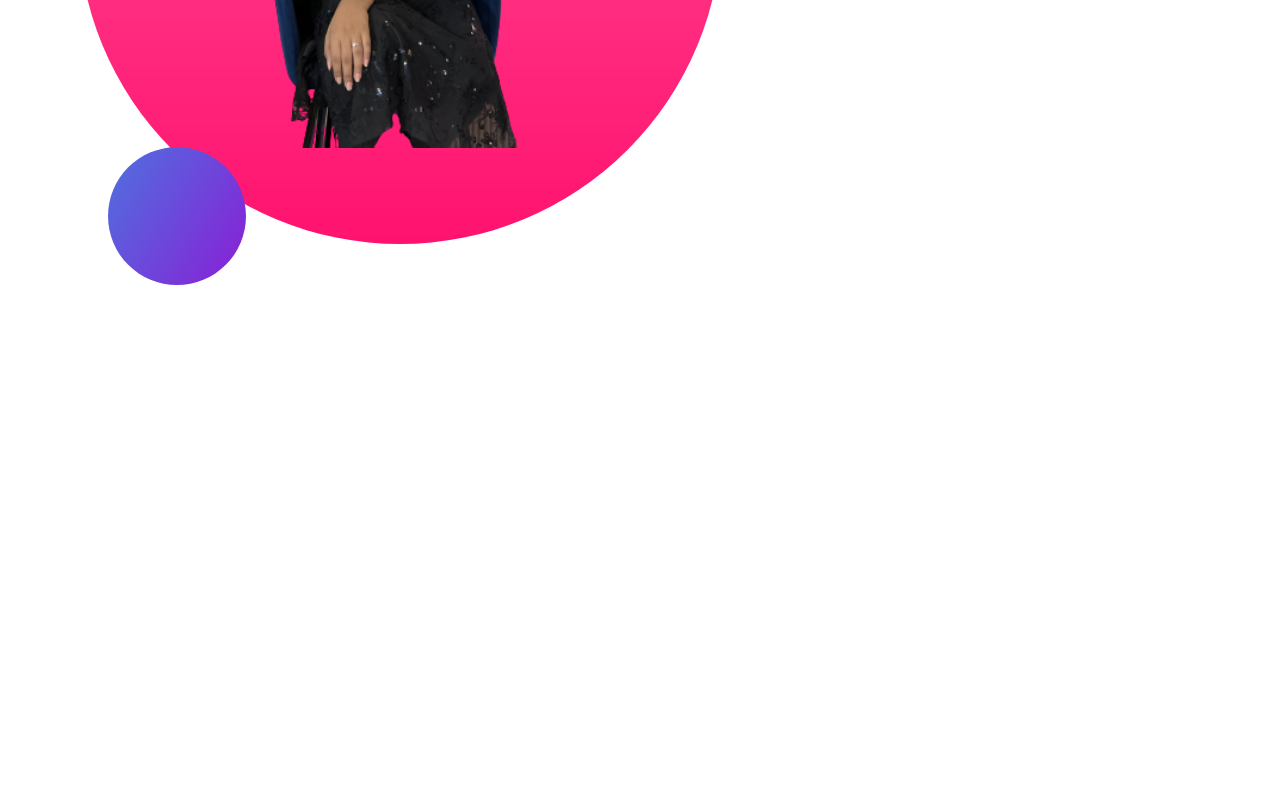
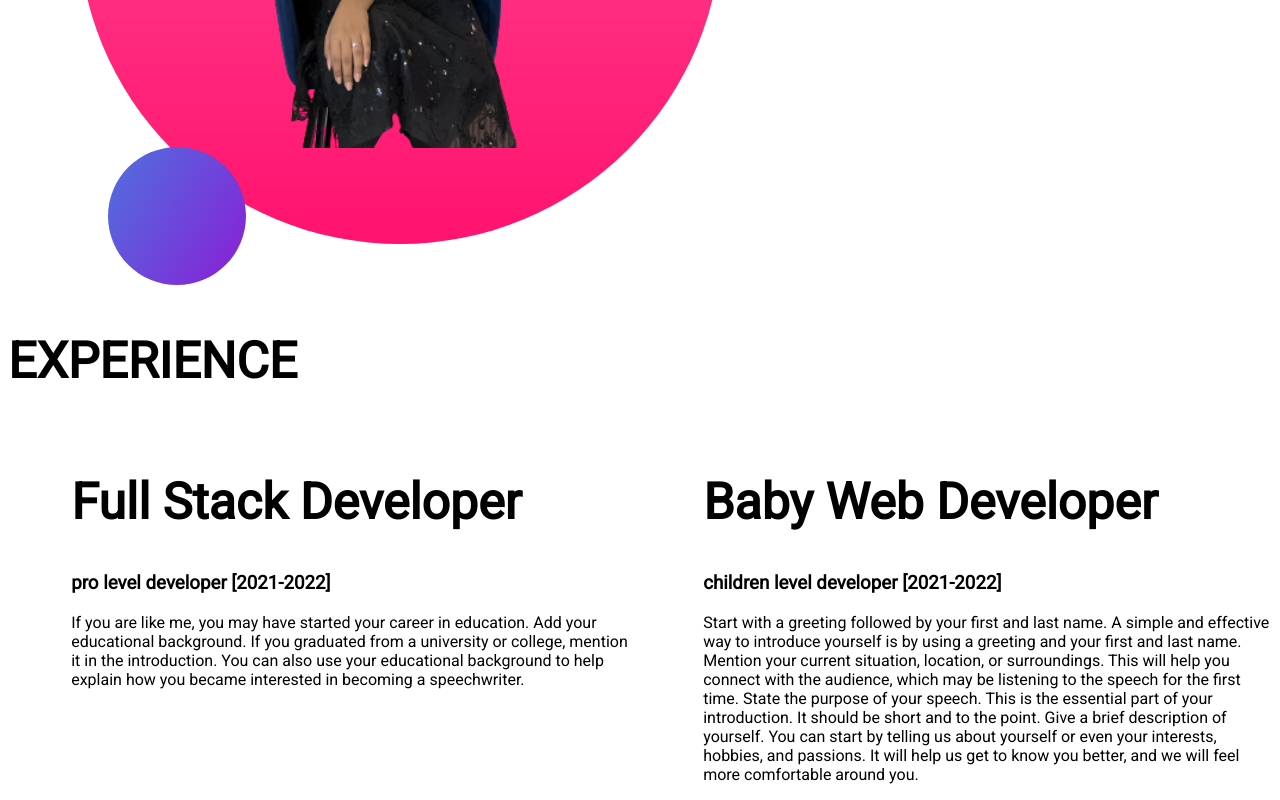
Before and after one commit to juthijafrin/developer-portfolio, a plain HTML site: page index.html in a window 1280 px wide. Shown: the part 807-1607 px from the top of the page. Before the commit the page ends 1097 px from the top, so only its background shows below. Drawn offline with Linux system fonts and the light colour scheme.

Commit message:
second commit

```diff
--- a/index.html
+++ b/index.html
@@ -13,7 +13,7 @@
 </head>
 
 <body>
-    <section class="top-banner">
+    <section class="top-banner flexiable-container">
         <div class="half-width">
             <h1>WELCOME TO</h1>
             <h1><span class="red-color">Jafrin Sultana</span> world</h1>
@@ -25,7 +25,7 @@
             <img src="image/juthi.png" alt="">
         </div>
     </section>
-    <section class="dream big">
+    <section class="dream big flexiable-container">
         <div>
             <img src="image/my-bg2.png" alt="">
         </div>
@@ -35,6 +35,39 @@
             <a class="link-button" target="_blank" href="https://www.linkedin.com/feed/">Download Resume</a>
         </div>
     </section>
+    <section class="half-track">
+        <h1>EXPERIENCE</h1>
+        <div class="flexiable-container">
+            <div class="half-width">
+                <h1>Full Stack Developer</h1>
+                <h3>pro level developer [2021-2022]</h3>
+                <p>If you are like me, you may have started your career in education. Add your educational background.
+                    If
+                    you graduated from a university or college, mention it in the introduction. You can also use your
+                    educational background to help explain how you became interested in becoming a speechwriter.</p>
+
+
+            </div>
+            <div class="half-width">
+                <h1>Baby Web Developer</h1>
+                <h3>children level developer [2021-2022]</h3>
+                <p>Start with a greeting followed by your first and last name. A simple and effective way to introduce
+                    yourself is by using a greeting and your first and last name.
+                    Mention your current situation, location, or surroundings. This will help you connect with the
+                    audience,
+                    which may be listening to the speech for the first time.
+                    State the purpose of your speech. This is the essential part of your introduction. It should be
+                    short
+                    and to the point.
+                    Give a brief description of yourself. You can start by telling us about yourself or even your
+                    interests,
+                    hobbies, and passions. It will help us get to know you better, and we will feel more comfortable
+                    around
+                    you.
+                </p>
+            </div>
+        </div>
+    </section>
 
 
 </body>
--- a/style.css
+++ b/style.css
@@ -12,7 +12,8 @@ h1 {
     color: rgb(77, 42, 165);
 }
 
-section {
+.flexiable-container {
+
     display: flex;
 }
 
```
